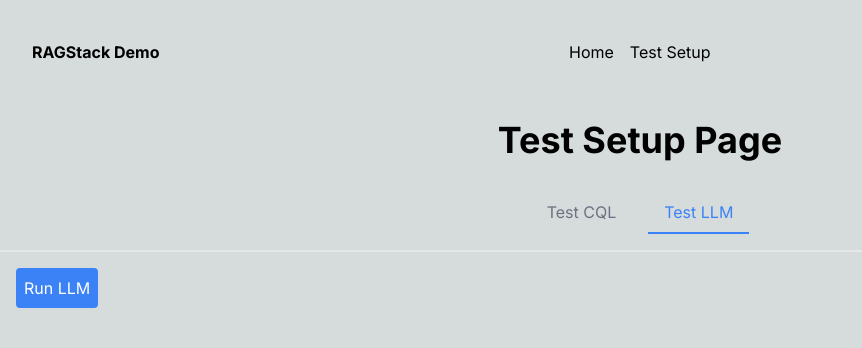
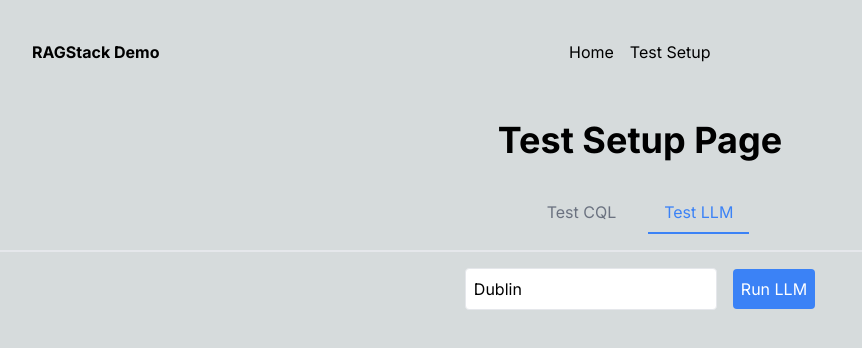
Before and after one commit to AI-Phil/ragstackui, a Next.js app in the folder next.js/: page /test-setup in a window 1280 px wide. Both pictures are taken after a click on the button "Test LLM". Shown: the top 348 px of the page, without its empty margins (0-862 px from the left). Built offline with nearby package versions, Linux system fonts and the light colour scheme.

Commit message:
Add text input box to LLM test

```diff
--- a/next.js/app/test-setup/page.tsx
+++ b/next.js/app/test-setup/page.tsx
@@ -9,11 +9,12 @@
 
 export default function TestSetup() {
     const [activeTab, setActiveTab] = useState<TabName | ''>('');
+    const [loading, setLoading] = useState(false);
     const [error, setError] = useState<string | null>(null);
+    const [database, setDatabase] = useState<CqlDB>('dse');
     const [cqlData, setCqlData] = useState<TestCQLData[] | null>(null);
+    const [city, setCity] = useState<string>('Dublin');
     const [llmData, setLLMData] = useState<string | null>(null);
-    const [loading, setLoading] = useState(false);
-    const [database, setDatabase] = useState<CqlDB>('dse');
 
     const runCQLQuery = async () => {
         setLoading(true);
@@ -36,23 +37,43 @@
     };
 
     const runLLMQuery = async () => {
+        setLLMData(null);
         setLoading(true);
         setError(null);
-        setLLMData(null);
+        let partialData = ''; // This will accumulate chunks of data as they arrive
+
         try {
-            const response = await fetch(`/api/RAGStack/test-llm?city=Dublin`);
+            const response = await fetch(`/api/RAGStack/test-llm?city=${city}`);
             if (!response.ok) {
                 const errResponse: ApiErrorResponse = await response.json();
                 throw new Error(errResponse.detail);
             }
-            const textData = await response.text();
-            setLLMData(textData);
+
+            // Check if response.body is not null before proceeding
+            if (response.body) {
+                const reader = response.body.getReader();
+                const decoder = new TextDecoder(); // Used to decode the stream's chunks into text
+
+                // Read through the stream chunk by chunk
+                while (true) {
+                    const { done, value } = await reader.read();
+                    if (done) break; // The stream has been fully read
+
+                    partialData += decoder.decode(value, { stream: true }); // Decode chunk and append it
+                    setLLMData(partialData); // Update state with the accumulated content
+                }
+                // Optionally, handle the final data processing or state update here
+            } else {
+                // Handle the case where response.body is null
+                throw new Error("No response body");
+            }
         } catch (err) {
             setError((err as Error).message || 'An unexpected error occurred');
         } finally {
             setLoading(false);
         }
     };
+
 
     return (
         <div>
@@ -115,13 +136,23 @@
             )}
             {activeTab === 'llm' && (
                 <div className="p-4">
-                    <button
-                        className="bg-blue-500 text-white p-2 rounded mb-4"
-                        onClick={runLLMQuery}
-                    >
-                        Run LLM
-                    </button>
-                    {loading && <p>Calling for data...</p>}
+                    <div className="flex justify-center items-center mb-4">
+                        {/* Text input for specifying the city */}
+                        <input
+                            type="text"
+                            value={city}
+                            onChange={(e) => setCity(e.target.value)}
+                            className="mr-4 p-2 border rounded"
+                            placeholder="Enter city"
+                        />
+                        <button
+                            className="bg-blue-500 text-white p-2 rounded"
+                            onClick={runLLMQuery}
+                        >
+                            Run LLM
+                        </button>
+                    </div>
+                    {loading && !llmData && <p>Calling for data...</p>}
                     {llmData && (
                         <div className="whitespace-pre-wrap bg-white p-4 border rounded shadow">
                             {llmData}
```
Also changed, not shown: 2 other files (tests, documents, lock files or other folders).
